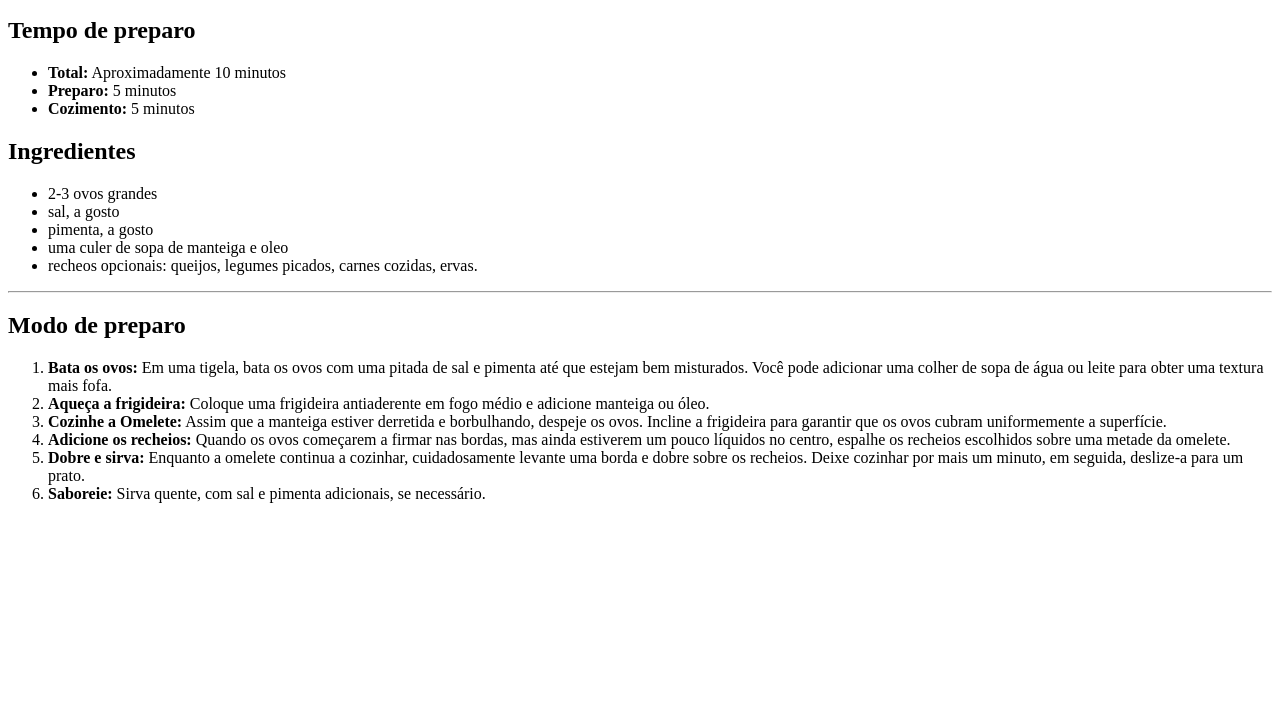
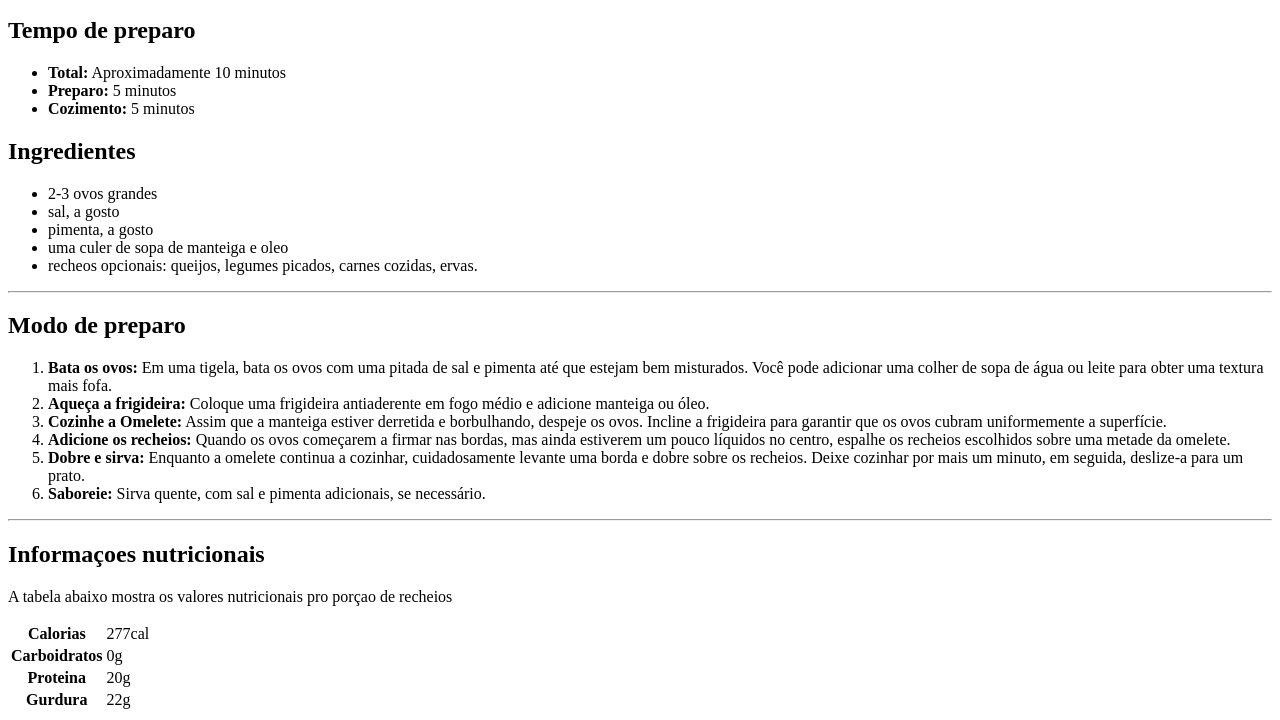
Before and after one commit to joaogoncalves1TIMB/receita-ti01, a plain HTML site: page assets/index.html in a window 1280 px wide. Shown: the part 713-1433 px from the top of the page. Before the commit the page ends 1232 px from the top, so only its background shows below. Drawn offline with Linux system fonts and the light colour scheme.

Commit message:
quinto commit do HTML

```diff
--- a/assets/index.html
+++ b/assets/index.html
@@ -66,6 +66,33 @@
             </ol>
         </div>
 
+        <hr>
+        <div>
+            <h2>Informaçoes nutricionais</h2>
+
+            <p>A tabela abaixo mostra os valores nutricionais pro porçao de recheios </p>
+
+
+            <table>
+                <tr>
+                    <th>Calorias</th>
+                    <td>277cal</td>
+                </tr>
+                <tr>
+                    <th>Carboidratos</th>
+                    <td>0g</td>
+                </tr>
+                <tr>
+                    <th>Proteina</th>
+                    <td>20g</td>
+                </tr>
+                <tr>
+                    <th>Gurdura</th>
+                    <td>22g</td>
+                </tr>
+            </table>
+
+        </div>
      </div>
 
 
```
